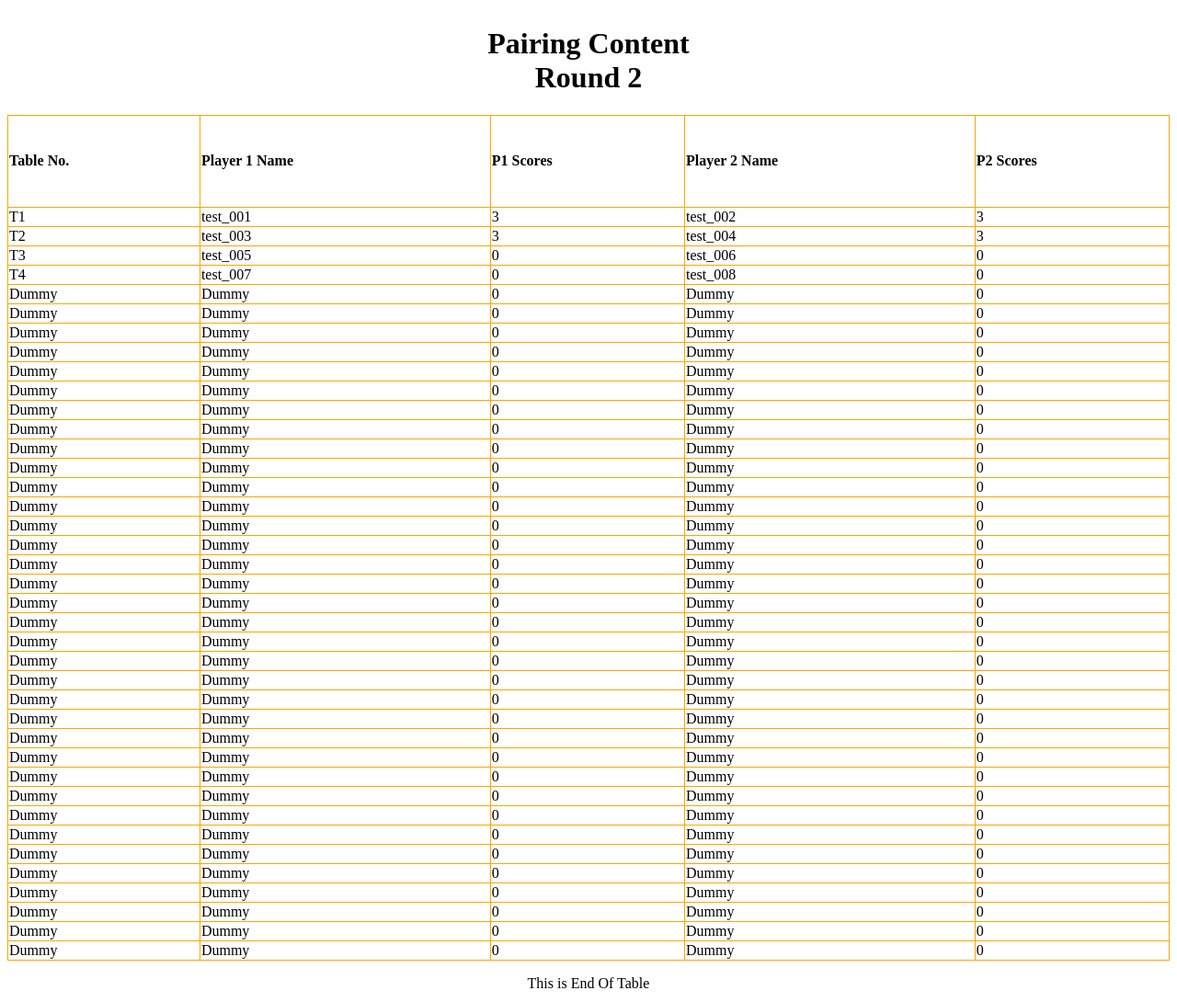
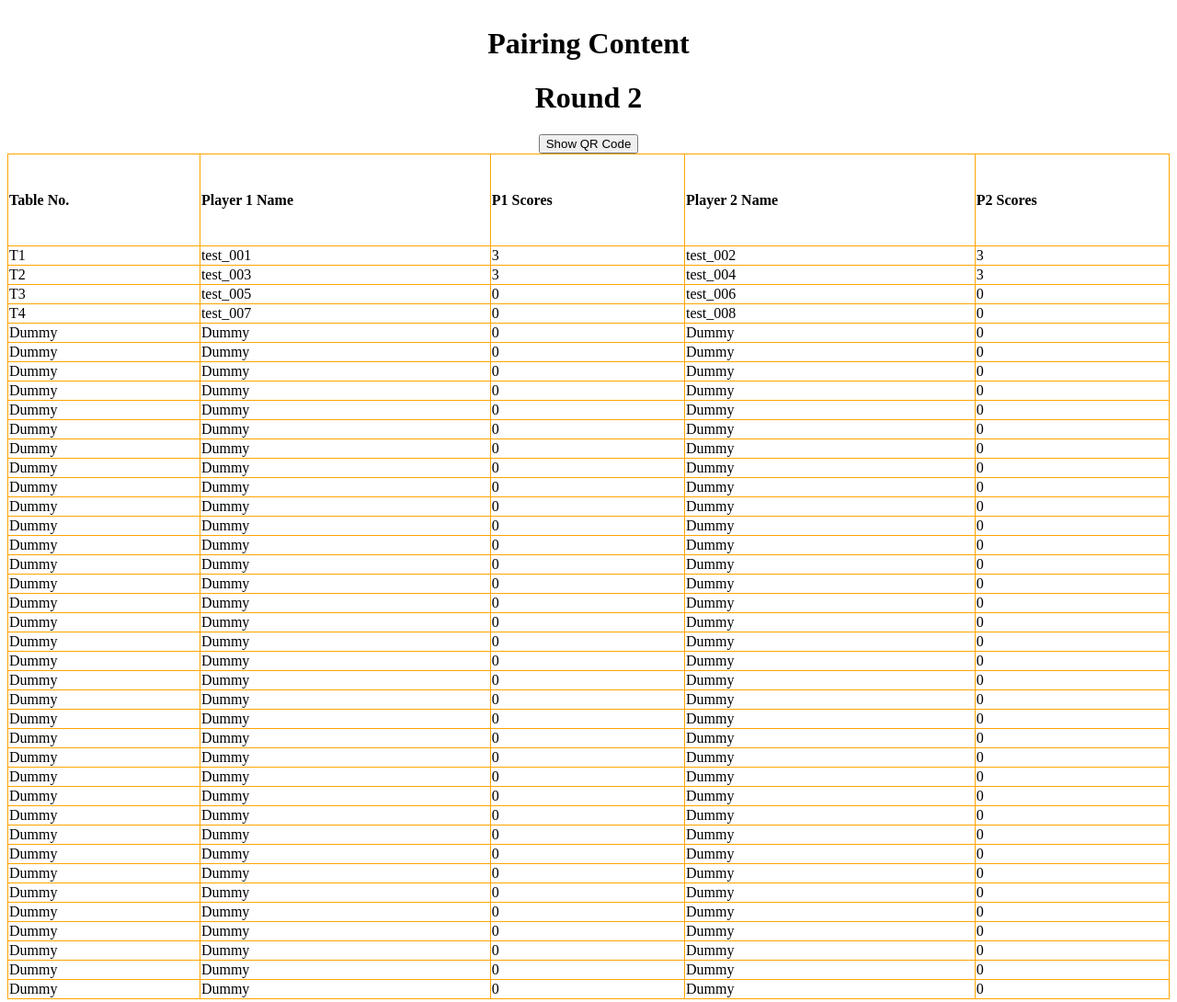
Before and after one commit to HeHeSheep/Turbo_TCG_codes, a plain HTML site: page result_report_website/Frontend_Design/pairing_content_page.html in a window 1280 px wide. Shown: the top 1090 px of the page at 92% size. Drawn offline with Linux system fonts and the light colour scheme.

Commit message:
feat(Adding default data to submit button):

```diff
--- a/result_report_website/Frontend_Design/pairing_content_page.html
+++ b/result_report_website/Frontend_Design/pairing_content_page.html
@@ -2,12 +2,14 @@
 <head>
     <title>Pairing Content Page</title>
     <link rel="stylesheet" type="text/css" href="css/pairing_content_page.css">
+    <script src="JavaScript/pairing_content_page.js"></script>
 </head>
 <body>
     <div class="container">
         <div class="header">
             <h1>Pairing Content<br></h1>
             <h1>Round 2</h1>
+            <button type="button" onclick="show_this_page_qrcode(window.location.href)">Show QR Code</button>
         </div>
         <div class="content_table">
             <table>
```
